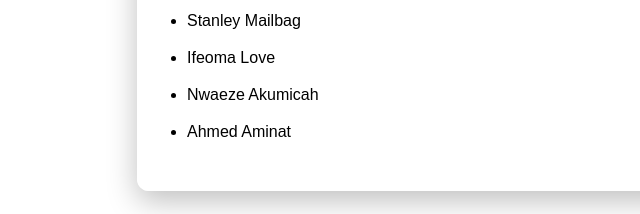
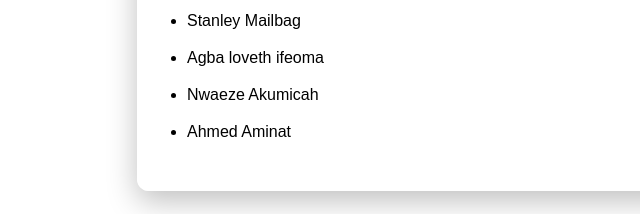
Before and after one commit to Johnpaul-Ochulor/dictionary-lookup-app, a website: page public/about.html in a window 1280 px wide. Shown: the part 628-842 px from the top of the page, 123-763 px from the left. Drawn offline with Linux system fonts and the light colour scheme.

Commit message:
edited a name

```diff
--- a/public/about.html
+++ b/public/about.html
@@ -56,7 +56,7 @@
       <li>Thanks Agbeble</li>
       <li>Akinleye Toluwanimi</li>
       <li>Stanley Mailbag</li>
-      <li>Ifeoma Love</li>
+      <li>Agba loveth ifeoma</li>
       <li>Nwaeze Akumicah</li>
       <li>Ahmed Aminat</li>
 
```
Also changed, not shown: public/contact.html (+1 -1 lines), README.md.
